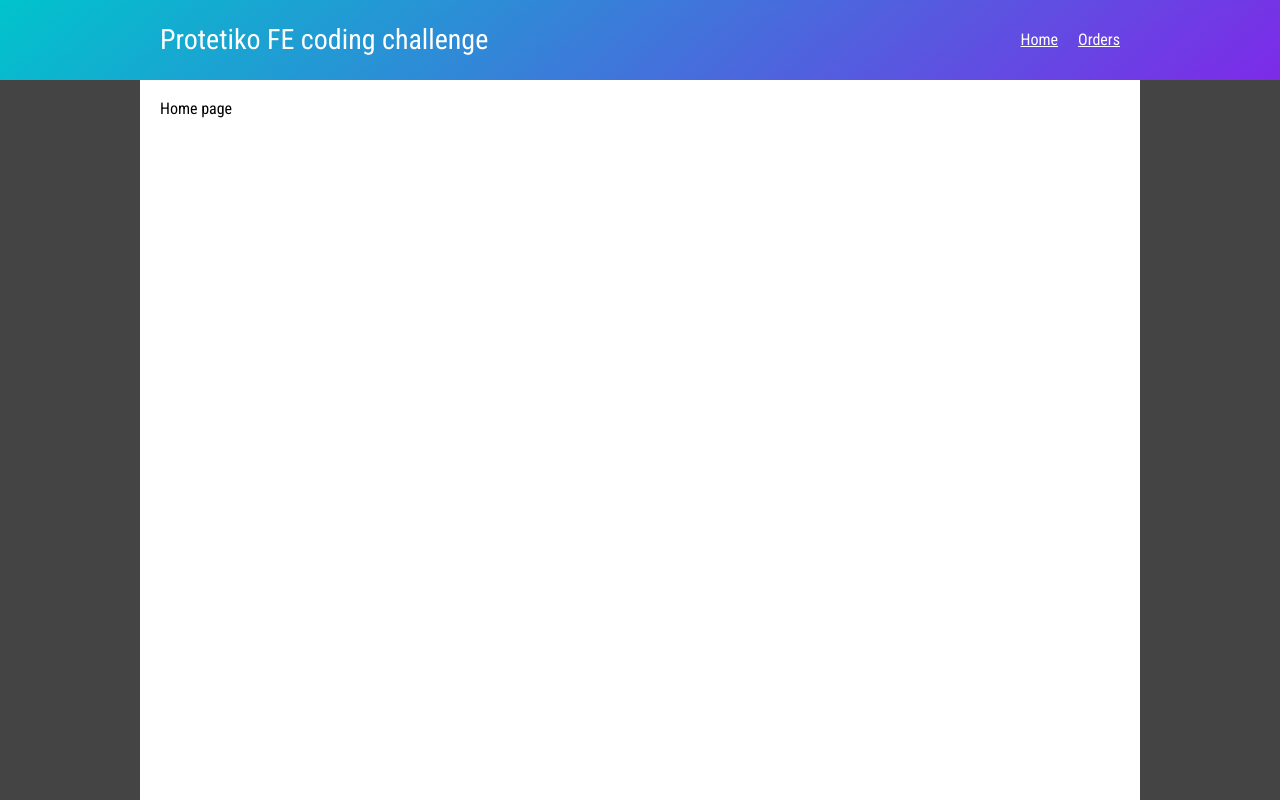
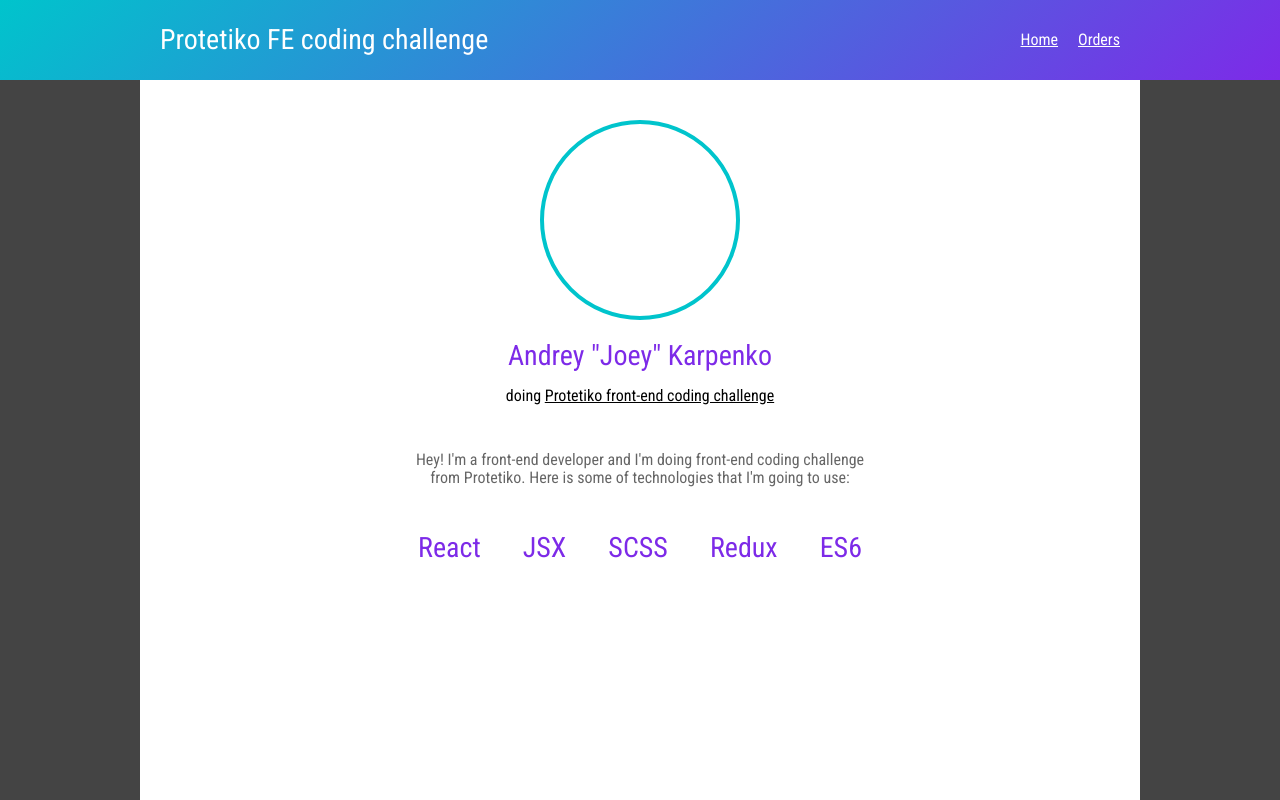
Before and after one commit to firec0der/fe-coding-challenge, a React (Create React App) app: page / in a window 1280 px wide. Built offline with nearby package versions, Linux system fonts and the light colour scheme.

Commit message:
feat: basic Home page content, styles: Home page,

```diff
--- a/src/pages/Home/Home.js
+++ b/src/pages/Home/Home.js
@@ -4,7 +4,44 @@ import React from 'react';
 export default class HomePage extends React.PureComponent {
 
   render() {
-    return <div>Home page</div>;
+    return (
+      <div className="Home">
+        <div className="Home__image" />
+        <div className="Home__title">
+          Andrey "Joey" Karpenko
+        </div>
+        <div className="Home__subtitle">
+          doing&nbsp;
+          <a
+            href="https://github.com/joey-ua/fe-coding-challenge"
+            className="Home__link"
+          >
+            Protetiko front-end coding challenge
+          </a>
+        </div>
+        <div className="Home__description">
+          Hey! I'm a front-end developer and I'm doing front-end coding challenge from Protetiko.
+          Here is some of technologies that I'm going to use:
+        </div>
+        <div className="Home__tech">
+          <div className="Home__title">
+            React
+          </div>
+          <div className="Home__title">
+            JSX
+          </div>
+          <div className="Home__title">
+            SCSS
+          </div>
+          <div className="Home__title">
+            Redux
+          </div>
+          <div className="Home__title">
+            ES6
+          </div>
+        </div>
+      </div>
+    );
   }
 
 }
--- a/src/styles/main.scss
+++ b/src/styles/main.scss
@@ -1,5 +1,6 @@
 @import "./layouts/Main.scss";
 @import "./layouts/Header.scss";
+@import "./pages/Home.scss";
 
 * {
   box-sizing: border-box;
--- /dev/null
+++ b/src/styles/pages/Home.scss
@@ -0,0 +1,35 @@
+.Home {
+  text-align: center;
+
+  &__image {
+    width: 200px;
+    height: 200px;
+    margin: 20px auto;
+    border: 4px solid #00c4cc;
+    border-radius: 50%;
+  }
+
+  &__title {
+    color: #7d2ae8;
+    font-size: 28px;
+    margin: 15px;
+  }
+
+  &__link {
+    color: #000;
+  }
+
+  &__description {
+    margin: 45px auto 0;
+    max-width: 60ch;
+    opacity: .6;
+  }
+
+  &__tech {
+    max-width: 60ch;
+    margin: 30px auto;
+    display: flex;
+    justify-content: space-between;
+    flex-wrap: wrap;
+  }
+}
```
